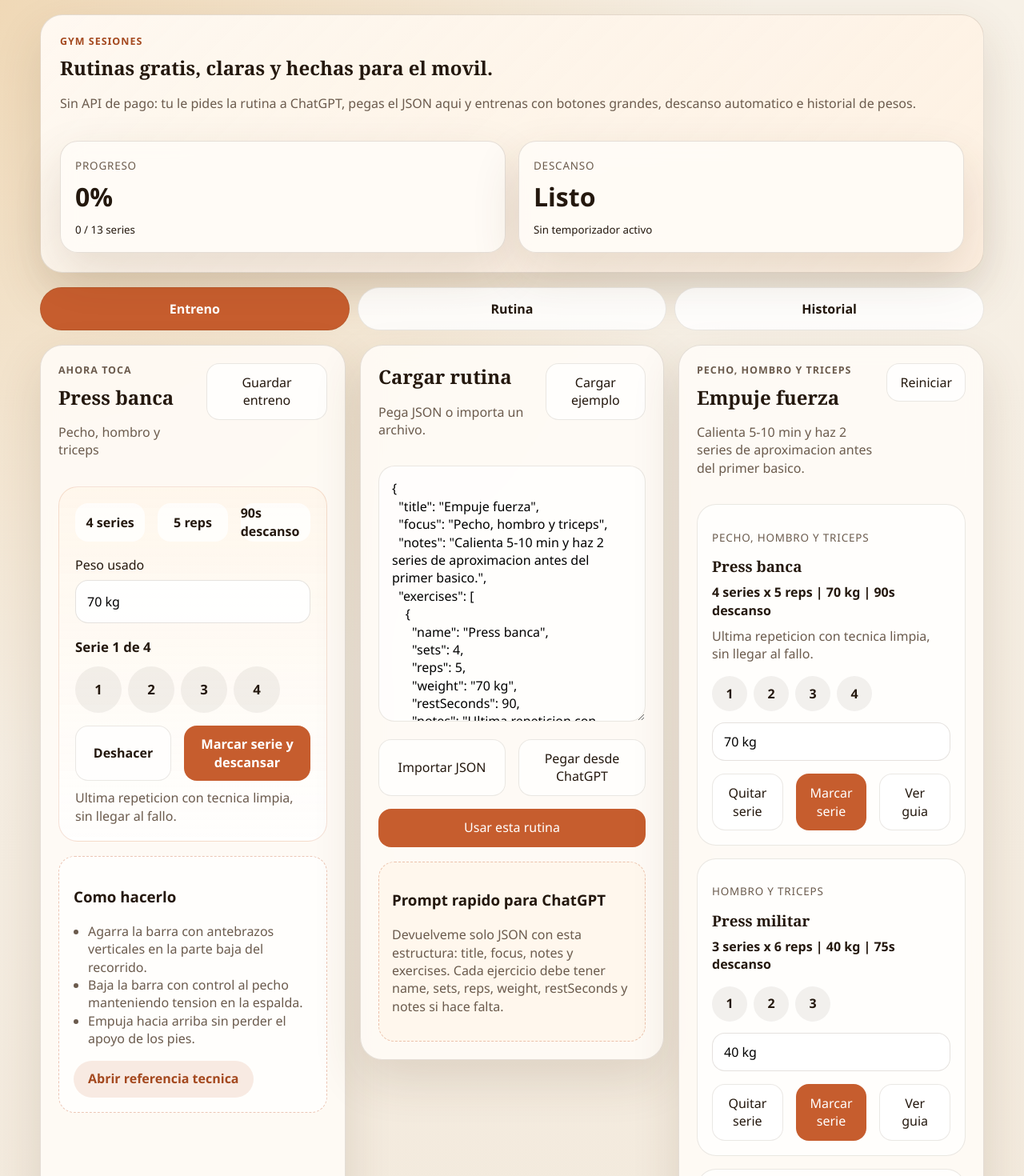
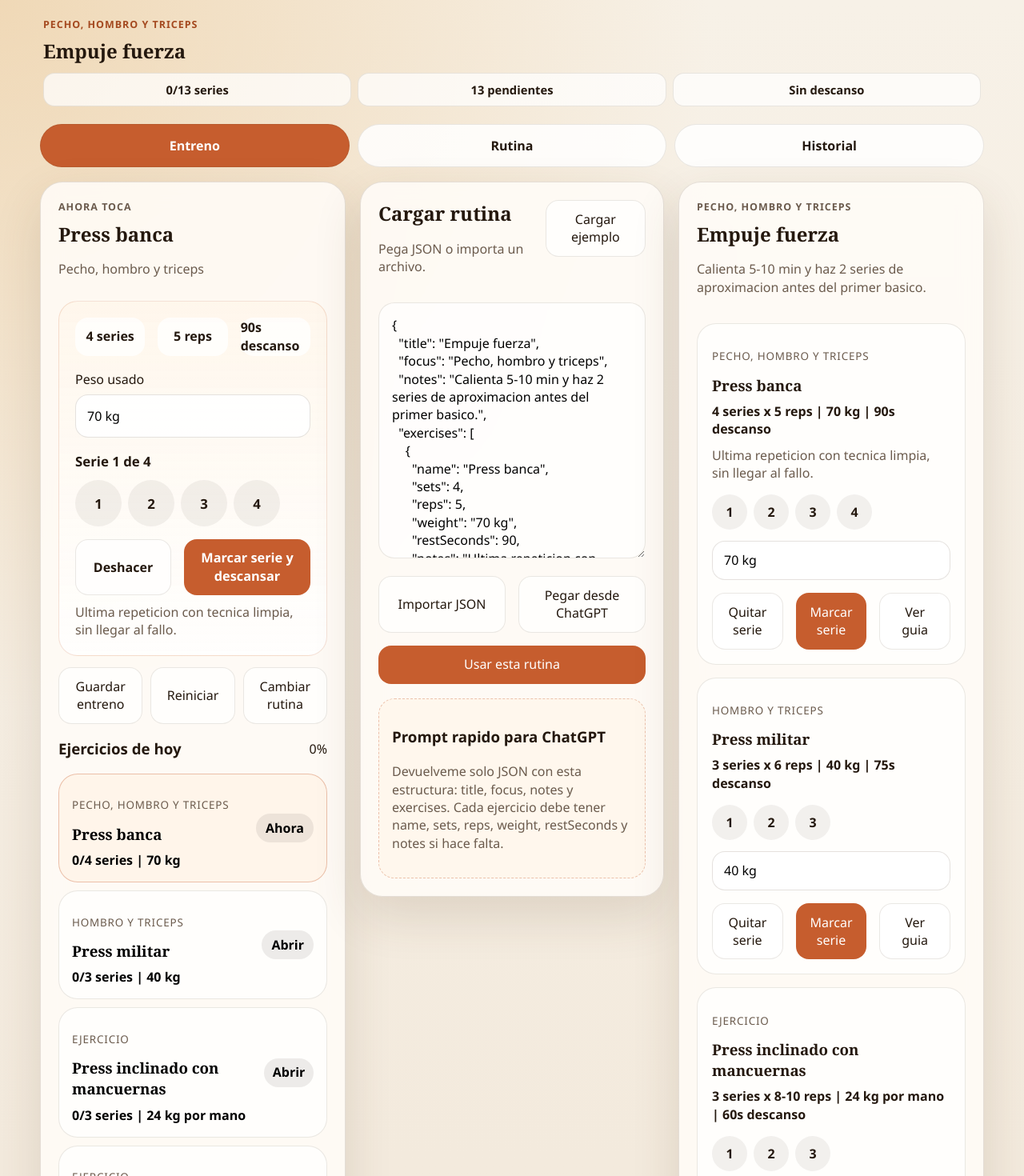
Before and after one commit to Esaparrus/Gym, a React (Vite) app: page / in a window 1280 px wide. Shown: the top 1470 px of the page at 80% size. Built offline with nearby package versions, Linux system fonts and the light colour scheme.

Commit message:
Simplify training screen layout

```diff
--- a/src/App.tsx
+++ b/src/App.tsx
@@ -435,33 +435,19 @@ export default function App() {
 
   const currentExerciseInfo = currentExercise ? getExerciseInfo(currentExercise) : null;
   const restProgress = restState ? Math.round(((restState.totalSeconds - restState.secondsLeft) / restState.totalSeconds) * 100) : 0;
+  const remainingSets = completion.totalSets - completion.completedSets;
 
   return (
     <main className="app-shell">
-      <section className="hero">
+      <section className="session-bar">
         <div>
-          <p className="eyebrow">Gym Sesiones</p>
-          <h1>Rutinas gratis, claras y hechas para el movil.</h1>
-          <p className="hero-copy">
-            Sin API de pago: tu le pides la rutina a ChatGPT, pegas el JSON aqui y entrenas con botones grandes,
-            descanso automatico e historial de pesos.
-          </p>
+          <p className="eyebrow">{workout.focus ?? "Entreno"}</p>
+          <h1>{workout.title}</h1>
         </div>
-
-        <div className="hero-stats">
-          <div className="stat-card">
-            <span>Progreso</span>
-            <strong>{completion.percent}%</strong>
-            <small>
-              {completion.completedSets} / {completion.totalSets} series
-            </small>
-          </div>
-
-          <div className={`stat-card rest-card ${restState ? "active" : ""}`}>
-            <span>Descanso</span>
-            <strong>{restState ? formatTimer(restState.secondsLeft) : "Listo"}</strong>
-            <small>{restState ? `Vuelves a ${restState.exerciseName}` : "Sin temporizador activo"}</small>
-          </div>
+        <div className="session-stats">
+          <span>{completion.completedSets}/{completion.totalSets} series</span>
+          <span>{remainingSets} pendientes</span>
+          <span>{restState ? `Descanso ${formatTimer(restState.secondsLeft)}` : "Sin descanso"}</span>
         </div>
       </section>
 
@@ -481,15 +467,12 @@ export default function App() {
         <section className={`panel panel-focus ${activeTab === "train" ? "tab-visible" : "tab-hidden"}`}>
           {currentExercise ? (
             <>
-              <div className="panel-header">
+              <div className="panel-header panel-header-tight">
                 <div>
                   <p className="eyebrow">Ahora toca</p>
                   <h2>{currentExercise.name}</h2>
                   <p>{currentExerciseInfo?.muscleGroup ?? workout.focus ?? "Rutina del dia"}</p>
                 </div>
-                <button className="ghost-button" onClick={saveSessionToHistory}>
-                  Guardar entreno
-                </button>
               </div>
 
               <div className="focus-card">
@@ -539,8 +522,65 @@ export default function App() {
                 {currentExercise.notes ? <p className="exercise-notes">{currentExercise.notes}</p> : null}
               </div>
 
+              <div className="train-actions-bar">
+                <button className="ghost-button" onClick={saveSessionToHistory}>
+                  Guardar entreno
+                </button>
+                <button className="ghost-button" onClick={resetSession}>
+                  Reiniciar
+                </button>
+                <button className="ghost-button" onClick={() => setActiveTab("routine")}>
+                  Cambiar rutina
+                </button>
+              </div>
+
+              <section className="panel-inline">
+                <div className="section-head">
+                  <h3>Ejercicios de hoy</h3>
+                  <span>{completion.percent}%</span>
+                </div>
+
+                <div className="exercise-list compact-list">
+                  {workout.exercises.map((exercise, index) => {
+                    const key = getExerciseKey(exercise, index);
+                    const itemProgress = progress[key] ?? { completedSets: 0 };
+                    const isCurrent = key === currentExerciseKey;
+                    const isDone = itemProgress.completedSets >= exercise.sets;
+
+                    return (
+                      <article key={key} className={`exercise-card compact ${isDone ? "done" : ""} ${isCurrent ? "current" : ""}`}>
+                        <button
+                          className="exercise-select"
+                          onClick={() => {
+                            setSelectedExerciseKey(key);
+                            setActiveTab("train");
+                          }}
+                        >
+                          <div>
+                            <p className="exercise-meta">{getExerciseInfo(exercise).muscleGroup ?? "Ejercicio"}</p>
+                            <h3>{exercise.name}</h3>
+                            <p className="exercise-prescription">
+                              {itemProgress.completedSets}/{exercise.sets} series
+                              {getSavedWeight(savedWeights, exercise) ? ` | ${getSavedWeight(savedWeights, exercise)}` : ""}
+                            </p>
+                          </div>
+                          <span className="exercise-jump">{isCurrent ? "Ahora" : "Abrir"}</span>
+                        </button>
+                      </article>
+                    );
+                  })}
+                </div>
+              </section>
+
               <div className="detail-card quick-guide">
-                <h3>Como hacerlo</h3>
+                <div className="section-head">
+                  <h3>Como hacerlo</h3>
+                  {currentExerciseInfo?.videoUrl ? (
+                    <a className="video-link compact-link" href={currentExerciseInfo.videoUrl} target="_blank" rel="noreferrer">
+                      Ver tecnica
+                    </a>
+                  ) : null}
+                </div>
                 {currentExerciseInfo?.instructions.length ? (
                   <ul>
                     {currentExerciseInfo.instructions.map((step) => (
@@ -550,11 +590,6 @@ export default function App() {
                 ) : (
                   <p>Este ejercicio no tiene guia aun. Puedes anadirla dentro del JSON.</p>
                 )}
-                {currentExerciseInfo?.videoUrl ? (
-                  <a className="video-link" href={currentExerciseInfo.videoUrl} target="_blank" rel="noreferrer">
-                    Abrir referencia tecnica
-                  </a>
-                ) : null}
               </div>
             </>
           ) : null}
@@ -613,9 +648,6 @@ export default function App() {
               <h2>{workout.title}</h2>
               <p>{workout.notes ?? "Sin notas generales."}</p>
             </div>
-            <button className="ghost-button" onClick={resetSession}>
-              Reiniciar
-            </button>
           </div>
 
           <div className="exercise-list">
--- a/src/styles.css
+++ b/src/styles.css
@@ -52,20 +52,10 @@ a {
 .app-shell {
   width: min(1180px, calc(100% - 20px));
   margin: 0 auto;
-  padding: 18px 0 120px;
+  padding: 10px 0 120px;
 }
 
-.hero {
-  display: grid;
-  gap: 20px;
-  padding: 24px;
-  border: 1px solid var(--panel-border);
-  border-radius: 28px;
-  background: linear-gradient(135deg, rgba(255, 250, 244, 0.95), rgba(255, 240, 224, 0.8));
-  box-shadow: var(--shadow);
-}
-
-.hero h1,
+.session-bar h1,
 .panel h2,
 .detail-header h2,
 .exercise-card h3,
@@ -74,7 +64,6 @@ a {
   font-family: Georgia, "Times New Roman", serif;
 }
 
-.hero-copy,
 .panel-header p,
 .exercise-notes,
 .prompt-card p,
@@ -94,7 +83,7 @@ a {
   font-weight: 700;
 }
 
-.hero-stats,
+.session-stats,
 .layout,
 .detail-grid,
 .editor-actions,
@@ -107,11 +96,30 @@ a {
   gap: 16px;
 }
 
-.hero-stats {
-  grid-template-columns: repeat(auto-fit, minmax(180px, 1fr));
+.session-bar {
+  display: grid;
+  gap: 10px;
+  padding: 12px 4px 4px;
 }
 
-.stat-card,
+.session-stats {
+  grid-template-columns: repeat(3, minmax(0, 1fr));
+  gap: 8px;
+}
+
+.session-stats span {
+  display: inline-flex;
+  justify-content: center;
+  align-items: center;
+  min-height: 42px;
+  padding: 0 10px;
+  border-radius: 14px;
+  background: rgba(255, 255, 255, 0.72);
+  border: 1px solid rgba(83, 64, 43, 0.12);
+  font-weight: 700;
+  font-size: 0.92rem;
+}
+
 .panel,
 .detail-drawer,
 .rest-banner {
@@ -121,27 +129,11 @@ a {
   box-shadow: var(--shadow);
 }
 
-.stat-card {
-  padding: 18px;
-  border-radius: 22px;
-}
-
-.stat-card span,
 .exercise-meta {
   font-size: 0.84rem;
   text-transform: uppercase;
   letter-spacing: 0.06em;
   color: var(--muted);
-}
-
-.stat-card strong {
-  display: block;
-  margin: 6px 0;
-  font-size: 2rem;
-}
-
-.rest-card.active {
-  background: linear-gradient(135deg, rgba(198, 93, 46, 0.16), rgba(255, 252, 247, 0.9));
 }
 
 .mobile-nav {
@@ -181,6 +173,10 @@ a {
   padding: 22px;
 }
 
+.panel-header-tight {
+  margin-bottom: 4px;
+}
+
 .panel-header {
   display: flex;
   justify-content: space-between;
@@ -192,8 +188,24 @@ a {
   min-height: 100%;
 }
 
+.panel-inline {
+  margin-top: 18px;
+}
+
+.section-head {
+  display: flex;
+  align-items: center;
+  justify-content: space-between;
+  gap: 12px;
+  margin-bottom: 12px;
+}
+
+.section-head h3 {
+  margin: 0;
+}
+
 .focus-card {
-  margin-top: 18px;
+  margin-top: 12px;
   padding: 20px;
   border-radius: 24px;
   background: linear-gradient(180deg, rgba(255, 247, 236, 0.95), rgba(255, 255, 255, 0.78));
@@ -335,6 +347,13 @@ a {
   border: 1px dashed rgba(198, 93, 46, 0.34);
 }
 
+.train-actions-bar {
+  display: grid;
+  grid-template-columns: repeat(3, minmax(0, 1fr));
+  gap: 10px;
+  margin-top: 14px;
+}
+
 .error-text,
 .save-text {
   margin: 12px 0 0;
@@ -367,6 +386,42 @@ a {
 .exercise-card.done {
   border-color: rgba(46, 139, 87, 0.35);
   background: rgba(232, 251, 241, 0.7);
+}
+
+.exercise-card.current {
+  border-color: rgba(198, 93, 46, 0.35);
+  background: rgba(255, 244, 232, 0.82);
+}
+
+.exercise-card.compact {
+  padding: 0;
+}
+
+.compact-list {
+  gap: 10px;
+}
+
+.exercise-select {
+  display: flex;
+  width: 100%;
+  justify-content: space-between;
+  align-items: center;
+  gap: 12px;
+  padding: 16px;
+  background: transparent;
+  text-align: left;
+}
+
+.exercise-jump {
+  display: inline-flex;
+  align-items: center;
+  justify-content: center;
+  min-width: 62px;
+  min-height: 36px;
+  padding: 0 12px;
+  border-radius: 999px;
+  background: rgba(36, 24, 14, 0.08);
+  font-weight: 700;
 }
 
 .exercise-prescription {
@@ -468,6 +523,10 @@ a {
   color: var(--accent-strong);
   text-decoration: none;
   font-weight: 700;
+}
+
+.compact-link {
+  margin-top: 0;
 }
 
 .history-head {
@@ -576,7 +635,7 @@ a {
     padding-top: 14px;
   }
 
-  .hero,
+  .session-bar,
   .panel,
   .detail-drawer,
   .rest-banner {
@@ -594,7 +653,9 @@ a {
   .editor-actions,
   .exercise-actions,
   .focus-actions,
-  .focus-topline {
+  .focus-topline,
+  .train-actions-bar,
+  .session-stats {
     grid-template-columns: 1fr;
   }
 
```
